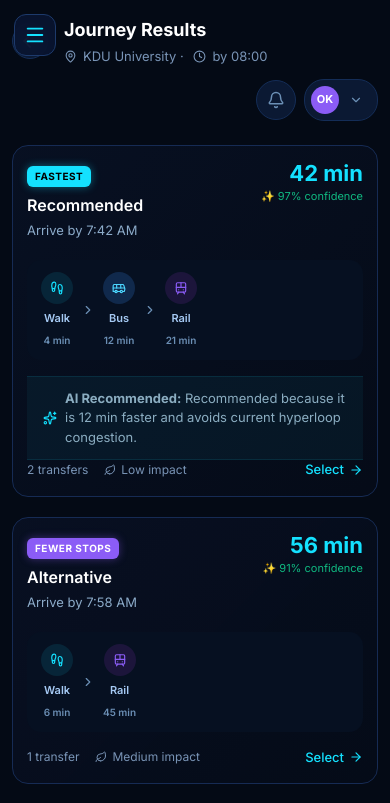
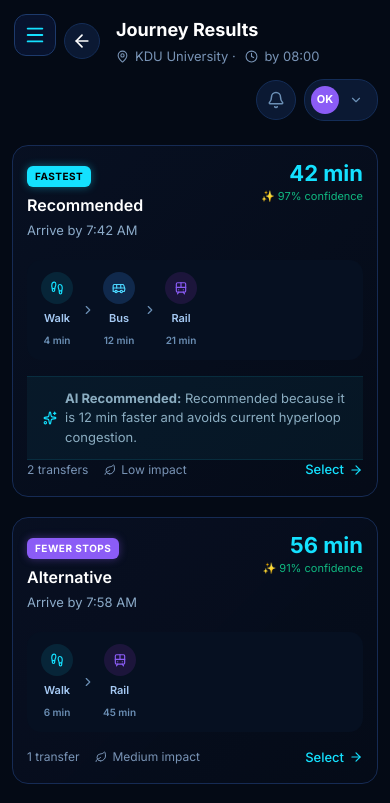
Before and after one commit to ORIXA-transportation-platform/ORIXA, a React (Vite) app in the folder frontend/: page /journey in a window 390 px wide. Shown: the top 803 px of the page. Built offline with nearby package versions, Linux system fonts and the light colour scheme.

Commit message:
add stylesheets for Profile, Journey, and LiveMap pages

```diff
--- a/frontend/src/Pages/JourneyPage.css
+++ b/frontend/src/Pages/JourneyPage.css
@@ -532,7 +532,10 @@
         display: none;
     }
 
-    .journey-header { margin-bottom: 24px; }
+    .journey-header {
+        margin-bottom: 24px;
+        padding-left: 52px; /* Avoid hamburger menu */
+    }
 }
 
 /* =========================================================
--- a/frontend/src/Pages/LiveMapPage.css
+++ b/frontend/src/Pages/LiveMapPage.css
@@ -625,6 +625,7 @@
     .map-header {
         flex-direction: column;
         gap: 10px;
+        padding-left: 52px; /* Avoid hamburger menu */
     }
     .hud-top-right {
         width: 100%;
--- a/frontend/src/Pages/ProfilePage.css
+++ b/frontend/src/Pages/ProfilePage.css
@@ -592,6 +592,8 @@
 
     .auth-grid { grid-template-columns: 1fr 1fr; }
     .action-strip { grid-template-columns: repeat(3, 1fr); }
+
+    .profile-header { padding-left: 52px; /* Avoid hamburger menu */ }
 }
 
 /* =========================================================
```
